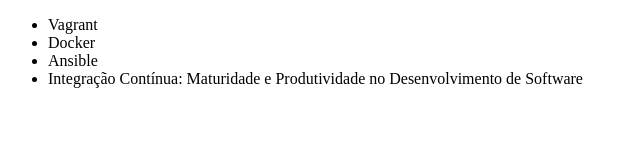
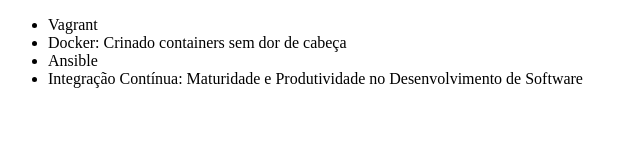
Before and after one commit to ivan-augustowsky/alura-git, a plain HTML site: page index.html in a window 1280 px wide. Shown: the whole page, without its empty margins (0-640 px from the left). Drawn offline with Linux system fonts and the light colour scheme.

Commit message:
Corrgindo nome do curso de Docker

```diff
--- a/index.html
+++ b/index.html
@@ -7,7 +7,7 @@
 <body>
     <ul>
         <li>Vagrant</li>
-        <li>Docker</li>
+        <li>Docker: Crinado containers sem dor de cabeça</li>
         <li>Ansible</li>
         <li>Integração Contínua: Maturidade e Produtividade no Desenvolvimento de Software</li>
     </ul>
```
